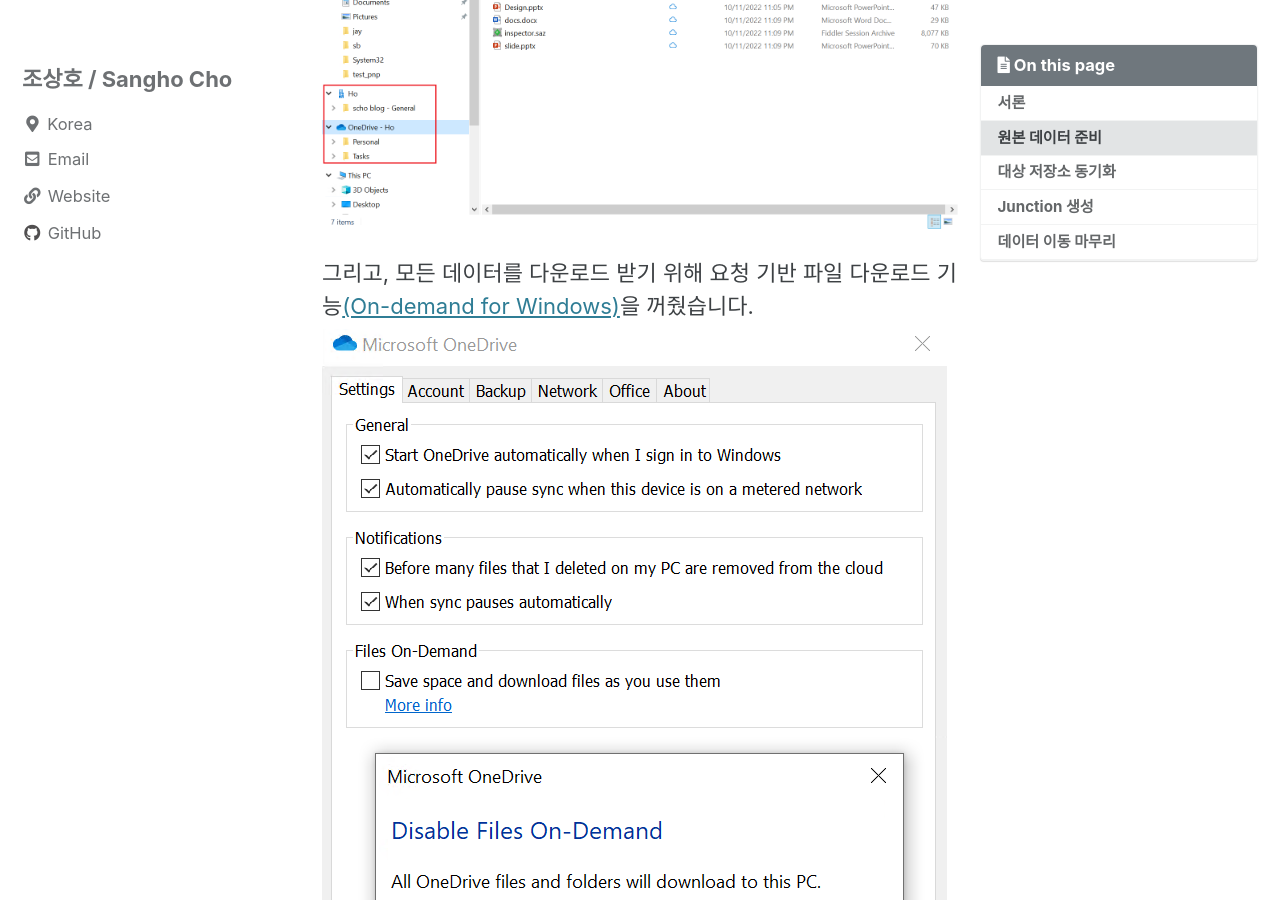
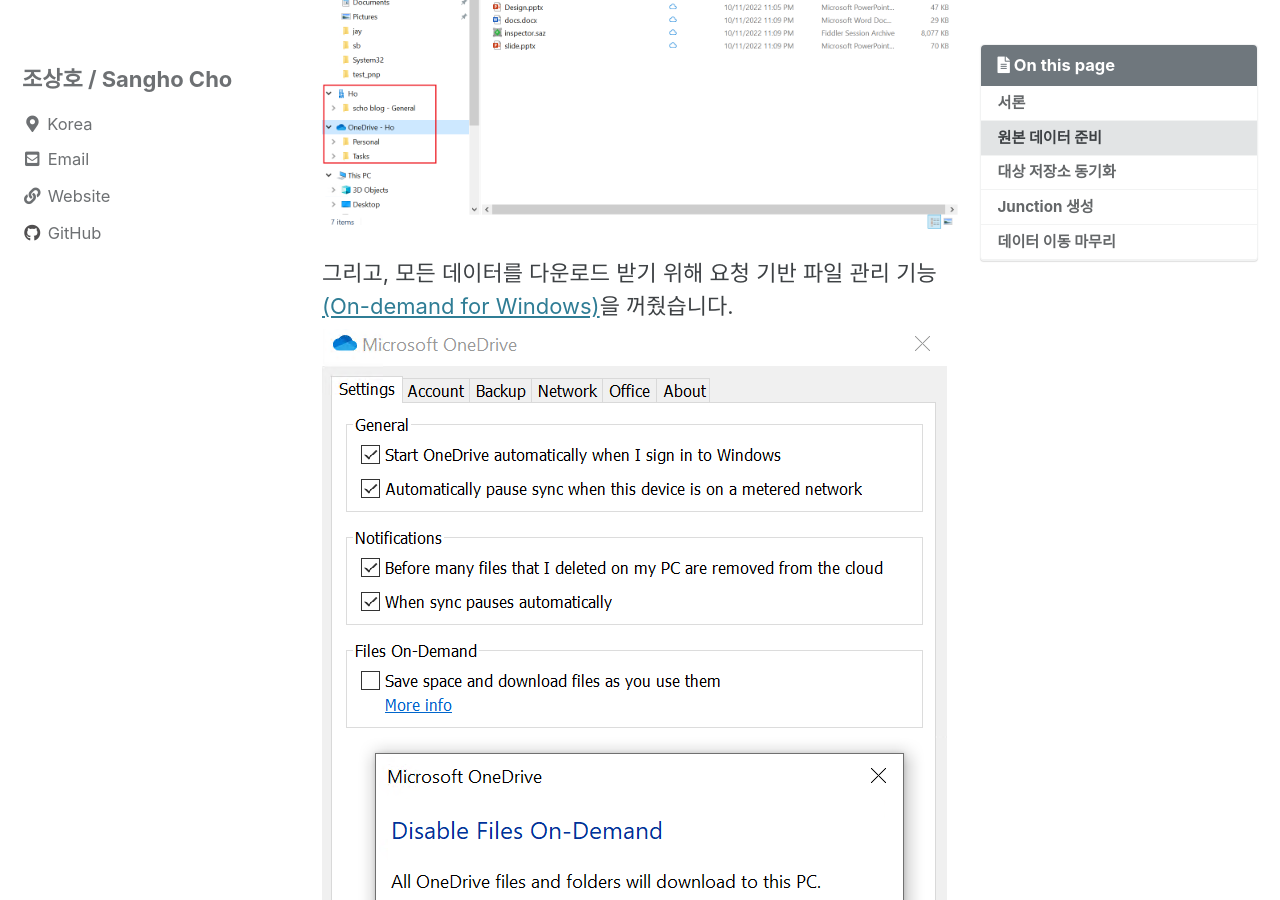
Before and after one commit to scho89/scho89.github.io, a Jekyll site: the page built from _posts/ko-kr/2022-10-11-Migrate-document-library-using-junction.md, in a window 1280 px wide and 900 px high, scrolled down 1709 px. Built offline with Jekyll 4.4.1, drawn with Linux system fonts in a browser that asks for light colours; cached includes are drawn as plain includes.

Commit message:
Update 2022-10-11-Migrate-document-library-using-junction.md

```diff
--- a/_posts/ko-kr/2022-10-11-Migrate-document-library-using-junction.md
+++ b/_posts/ko-kr/2022-10-11-Migrate-document-library-using-junction.md
@@ -30,7 +30,7 @@
 원본 데이터를 모두 다운로드하기 위해 OneDrive 클라이언트를 이용해 문서 라이브러리를 모두 동기화 했습니다.
 ![synced]({{ site.url }}{{ site.baseurl }}/assets/images/posts/2022-10-11-Migrate-cloud-storage-using-junction-explorer.png)
 
-그리고, 모든 데이터를 다운로드 받기 위해 요청 기반 파일 다운로드 기능[(On-demand for Windows)][on-demand]을 꺼줬습니다.
+그리고, 모든 데이터를 다운로드 받기 위해 요청 기반 파일 관리 기능[(On-demand for Windows)][on-demand]을 꺼줬습니다.
 ![OnDemandOff]({{ site.url }}{{ site.baseurl }}/assets/images/posts/2022-10-11-Migrate-cloud-storage-using-junction-OneDrive-DisableOnDemand.png)
 
 잠시 후 모든 데이터가 다운로드 완료됩니다. 탐색기에서 파일 및 폴더의 [동기화 상태를 확인][sync-status] 할 수 있습니다.
```
